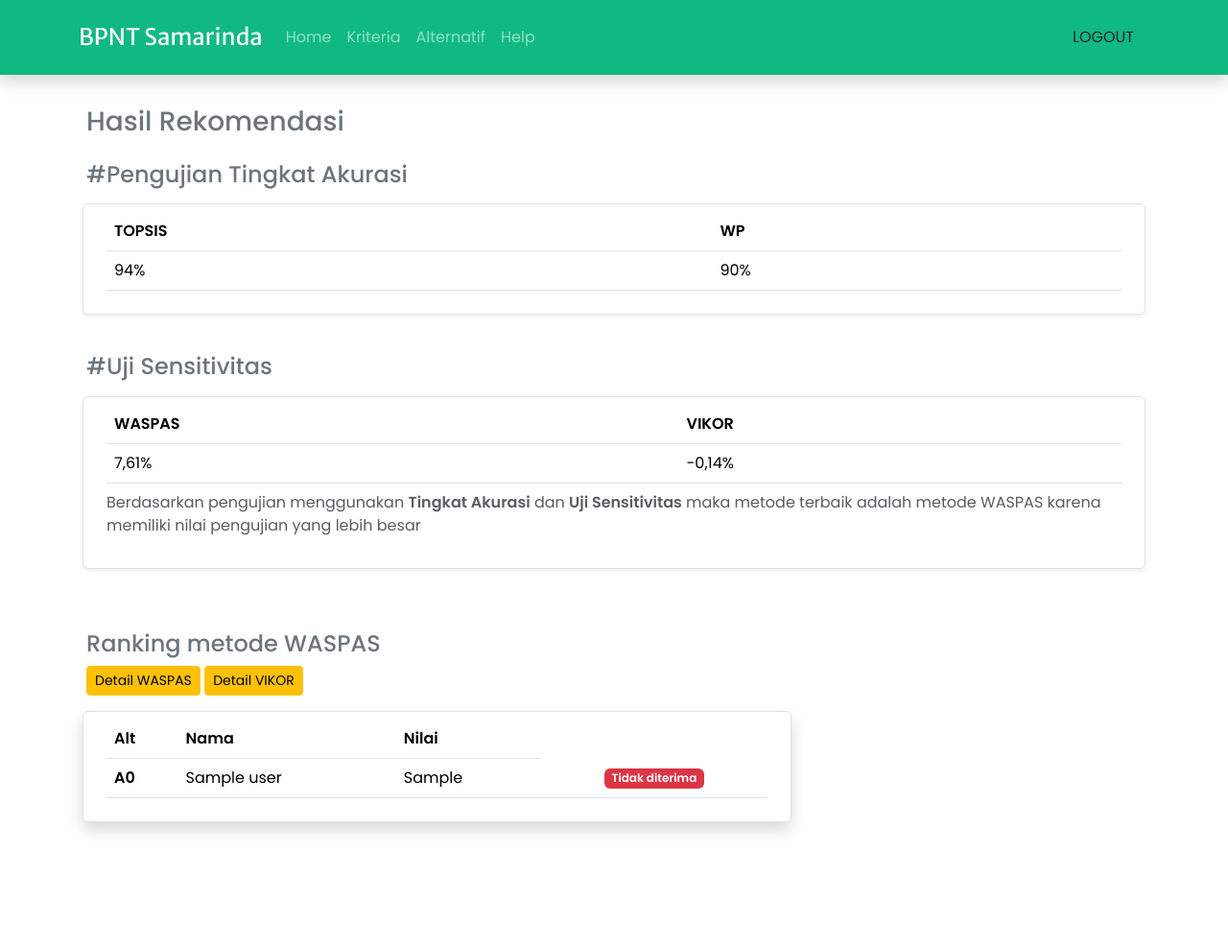
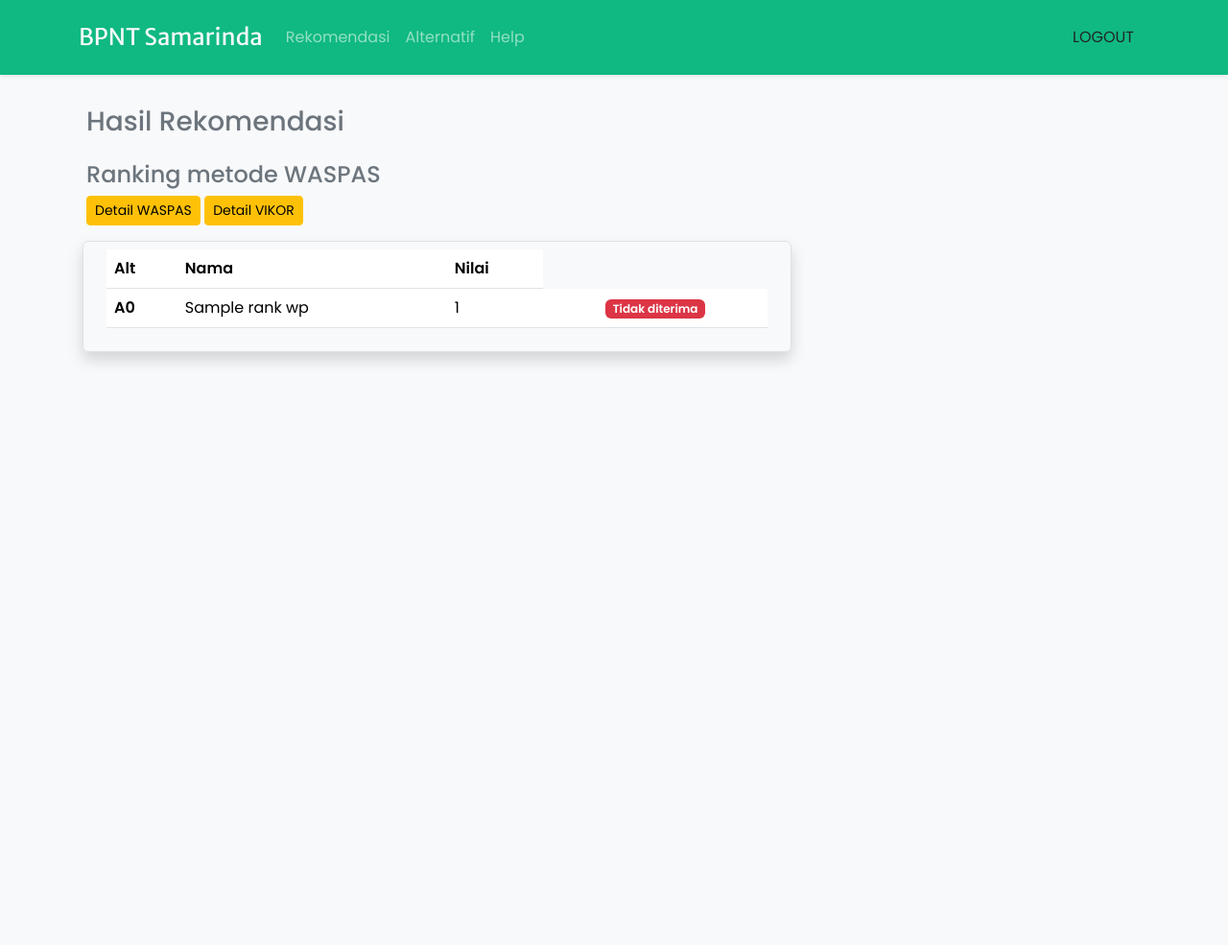
Before and after one commit to gerrygeop/spk-bantuan-pangan, a PHP site: the page made by app/views/perhitungan/index.php in a window 1280 px wide. Shown: the whole page at 96% size. After the commit the page ends 378 px from the top, so only its background shows below. Run offline with PHP 8.4, Linux system fonts and the light colour scheme; the visitor is signed in with stand-in values (Sample User, id 1); the template is opened without the code that fills it: most values are stand-ins (such as "Sample title", 1, 10 or a date in 2020); some libraries are stand-ins or nearby versions.

Commit message:
:zap: update kode

```diff
--- a/app/views/perhitungan/index.php
+++ b/app/views/perhitungan/index.php
@@ -7,7 +7,7 @@
         <!-- Start perhitungan -->
         <div class="d-flex flex-column">
 
-            <div class="mb-5">
+            <!-- <div class="mb-5">
 
                 <div class="mb-4">
                     <h4 class="text-secondary mb-0">#Pengujian Tingkat Akurasi</h4>
@@ -60,7 +60,7 @@
                     </div>
                 </div>
 
-            </div>
+            </div> -->
 
 
             <div class="mb-5">
@@ -72,8 +72,8 @@
                 </div>
 
                 <div class="row px-2">
+                    <div class="col-sm col-lg-8 py-2 px-4 my-3 shadow border rounded">
 
-                    <div class="col-sm col-lg-8 py-2 px-4 my-3 shadow border rounded">
                         <table class="table">
                             <thead>
                                 <tr>
@@ -83,44 +83,41 @@
                                 </tr>
                             </thead>
                             <tbody>
+
                                 <?php
-                                    $jumlahAlt = count($data['alt']);
-                                    $lolos = 80 * $jumlahAlt / 100;
+                                    $jumlahAlt = count($data['wp']['users']);
+                                    $kuota = 80 * $jumlahAlt / 100;
+                                    $lolos=1;
 
-                                    $i=1;
                                     foreach($data['wp']['rankWp'] as $key => $value) {
                                 ?>
                                     <tr>
                                         <th>
-                                            <?= 'A'.$key; ?>
+                                            <?= "A$key" ?>
                                         </th>
                                         <td>
-                                            <?php foreach ($data['wp']['users'] as $n => $alt) {
-                                                if ($n == $key) {
-                                                    echo $alt;
-                                                }
-                                            } ?>
+                                            <?= $value[1] ?>
                                         </td>
                                         <td>
                                             <?php
-                                                $tp[] = $value;
-                                                echo substr($value, 0, 6);
+                                                echo substr($value[0], 0, 8);
                                             ?>
                                         </td>
                                         <td class="text-center">
-                                            <?php if($i <= $lolos) {
+                                            <?php if($lolos <= $kuota) {
                                                 echo '<span class="badge bg-success">Diterima</span>';
-                                                $i++;
+                                                $lolos++;
                                             } else {
                                                 echo '<span class="badge bg-danger">Tidak diterima</span>';
                                             } ?>
                                         </td>
                                     </tr>
                                 <?php } ?>
+
                             </tbody>
                         </table>
+
                     </div>
-
                 </div>
             </div>
 
--- a/app/views/perhitungan/vikor.php
+++ b/app/views/perhitungan/vikor.php
@@ -1,6 +1,4 @@
-<?php
-    $jmlAlternatif = count($data['alt']);
-?>
+<?php $jmlAlternatif = count($data['vk']['users']); ?>
 
 <div class="container-fluid" id="perhitungan-vikor">
 
--- a/app/views/templates/header.php
+++ b/app/views/templates/header.php
@@ -46,23 +46,25 @@
 
     <title><?= $data['judul'] ?></title>
 </head>
-<body class="font-poppins">
+<body class="font-poppins bg-light">
 
-    <nav class="navbar navbar-expand-lg sticky-top navbar-dark bg-teal mb-3 py-3 shadow">
+    <nav class="navbar navbar-expand-lg sticky-top navbar-dark bg-teal mb-3 py-3 shadow-sm">
         <div class="container">
-            <a class="navbar-brand fs-4 text-light" href="<?= BASEURL; ?>/home">BPNT Samarinda</a>
+            <a class="navbar-brand fs-4 text-light" href="<?= BASEURL; ?>">BPNT Samarinda</a>
             <button class="navbar-toggler" type="button" data-bs-toggle="collapse" data-bs-target="#navbarNavAltMarkup" aria-controls="navbarNavAltMarkup" aria-expanded="false" aria-label="Toggle navigation">
                 <span class="navbar-toggler-icon"></span>
             </button>
             <div class="collapse navbar-collapse" id="navbarNavAltMarkup">
                 <ul class="navbar-nav me-auto mb-2 mb-lg-0">
-                    <li class="nav-item">
-                        <a class="nav-link" href="<?= BASEURL; ?>/home">Home</a>
-                    </li>
 
                     <?php if ( isset($_SESSION['user_id']) ) : ?>
                         <li class="nav-item">
-                            <a class="nav-link" href="<?= BASEURL; ?>/kriteria">Kriteria</a>
+                            <a
+                                class="nav-link <?= ($data['judul'] === 'Perhitungan') ? 'active':'' ?>"
+                                href="<?= BASEURL; ?>/perhitungan"
+                            >
+                                Rekomendasi
+                            </a>
                         </li>
                         <?php if ($_SESSION['user_role'] === 'superadmin') : ?>
                             <li class="nav-item">
@@ -72,7 +74,7 @@
                     <?php endif; ?>
 
                     <li class="nav-item">
-                        <a class="nav-link" href="<?= BASEURL; ?>/home/help">Help</a>
+                        <a class="nav-link <?= ($data['judul'] === 'Help') ? 'active':'' ?>" href="<?= BASEURL; ?>/home/help">Help</a>
                     </li>
                 </ul>
 
```
Also changed, not shown: app/controllers/Perhitungan.php (+5 -5 lines), app/models/PerhitunganModel.php (+21 -10 lines), app/views/perhitungan/waspas.php (+9 -10 lines).
